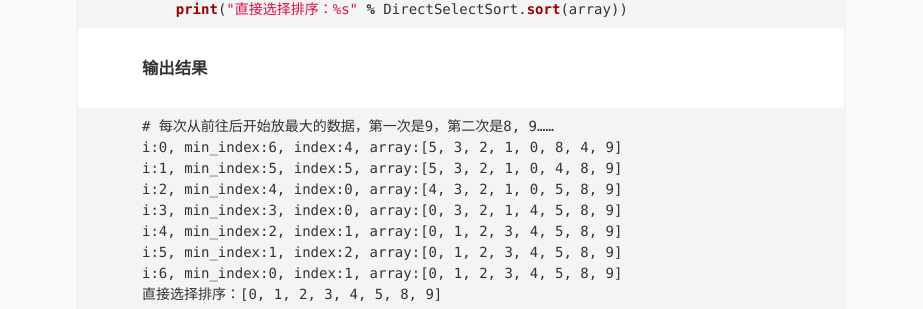
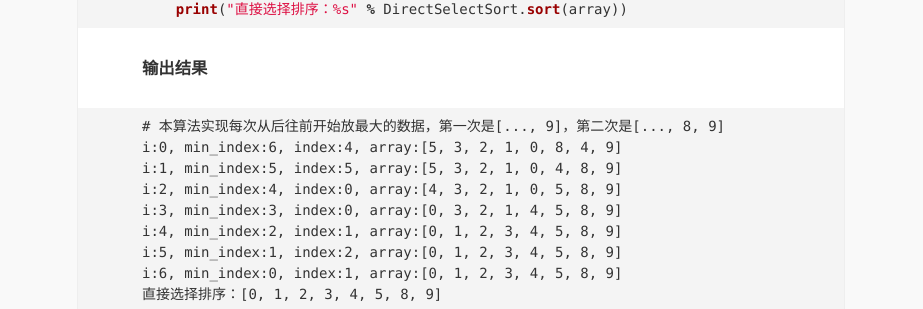
Before and after one commit to gdoulingwo/LinkWorld-Algorithm-Blog, a Jekyll site: the page built from _posts/2019-09-15-直接选择排序算法.md, in a window 1280 px wide. Shown: the part 1193-1502 px from the top of the page, without its empty margins (179-1102 px from the left). Built offline with Jekyll 4.4.1, drawn with Linux system fonts in a browser that asks for light colours; nearby versions of some CDN libraries; formulas are drawn with MathJax 3; comment, search, counter and statistics services are not loaded.

Commit message:
Update:修改直接排序算法的输出结果的描述。

````diff
--- a/_posts/2019-09-15-直接选择排序算法.md
+++ b/_posts/2019-09-15-直接选择排序算法.md
@@ -44,7 +44,7 @@ def main():
 ### 输出结果
 
 ```
-# 每次从前往后开始放最大的数据，第一次是9，第二次是8, 9……
+# 本算法实现每次从后往前开始放最大的数据，第一次是[..., 9]，第二次是[..., 8, 9]
 i:0, min_index:6, index:4, array:[5, 3, 2, 1, 0, 8, 4, 9]
 i:1, min_index:5, index:5, array:[5, 3, 2, 1, 0, 4, 8, 9]
 i:2, min_index:4, index:0, array:[4, 3, 2, 1, 0, 5, 8, 9]
````
